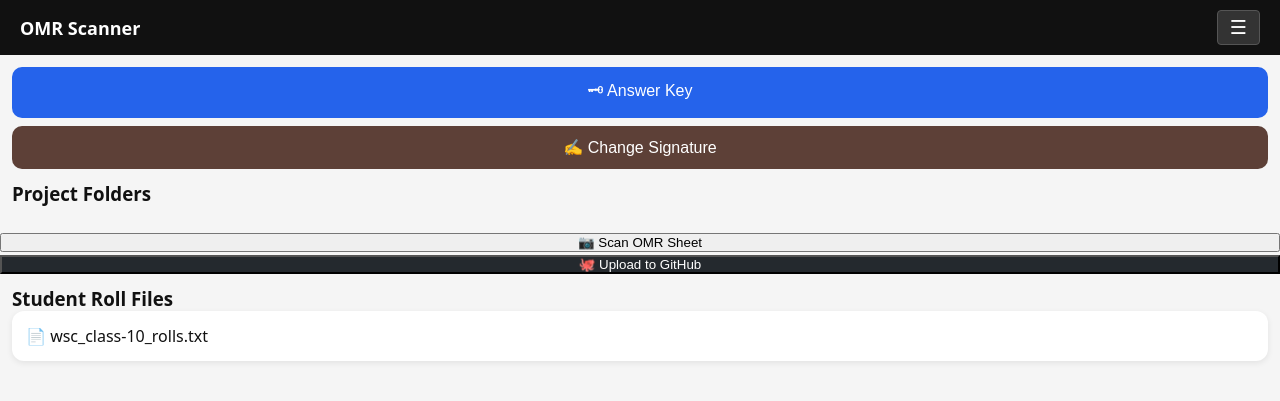
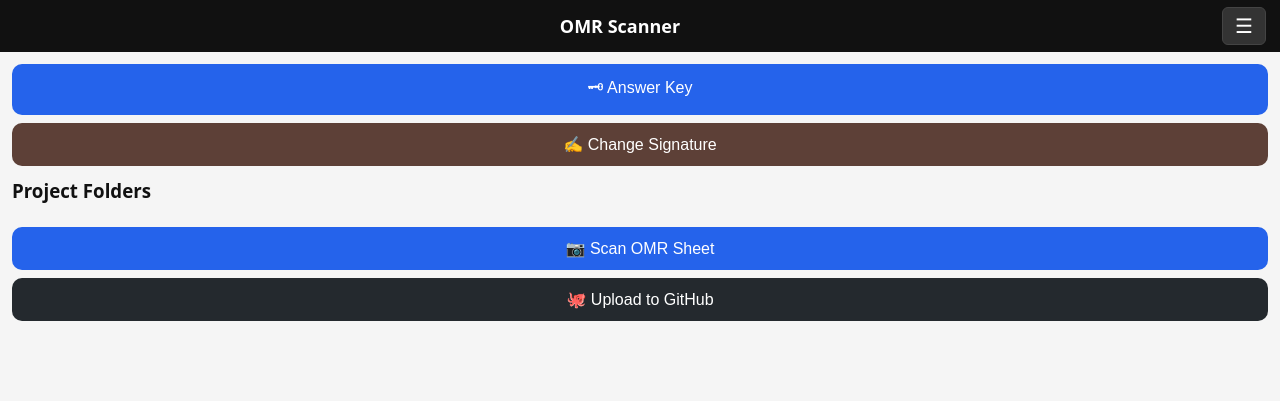
Before and after one commit to Ashit-10/PYTHON_OMR_APP, a Flask app: page / in a window 1280 px wide. Shown: the top 401 px of the page. Run offline with Flask 3, Linux system fonts and the light colour scheme.

Commit message:
Update index.html

```diff
--- a/templates/index.html
+++ b/templates/index.html
@@ -5,84 +5,18 @@
 <meta name="viewport" content="width=device-width, initial-scale=1">
 <title>OMR Dashboard</title>
 <link rel="stylesheet" href="/static/style.css">
-<style>
-  /* Menu and Header Layout */
-  header {
-    display: flex;
-    justify-content: space-between;
-    align-items: center;
-    padding: 10px 20px;
-    position: relative;
-  }
-
-  .menu-btn {
-    background: #333;
-    border: 1px solid #555;
-    color: white;
-    font-size: 1.2rem;
-    padding: 5px 12px;
-    border-radius: 4px;
-    cursor: pointer;
-    transition: background 0.2s;
-  }
-
-  .menu-btn:hover { background: #444; }
-
-  /* Dropdown styling */
-  .dropdown-content {
-    display: none;
-    position: absolute;
-    right: 20px;
-    top: 55px;
-    background-color: #2c2c2c;
-    min-width: 200px;
-    box-shadow: 0px 8px 16px 0px rgba(0,0,0,0.5);
-    z-index: 1000;
-    border-radius: 8px;
-    border: 1px solid #444;
-    overflow: hidden;
-  }
-
-  .dropdown-content button {
-    color: white;
-    padding: 12px 16px;
-    text-decoration: none;
-    display: flex;
-    justify-content: space-between;
-    align-items: center;
-    width: 100%;
-    border: none;
-    background: none;
-    cursor: pointer;
-    font-size: 0.9rem;
-    border-bottom: 1px solid #333;
-  }
-
-  .dropdown-content button:hover { background-color: #3d3d3d; }
-
-  .pixel-badge {
-    background: #00ff00;
-    color: #000;
-    padding: 2px 6px;
-    border-radius: 4px;
-    font-family: monospace;
-    font-weight: bold;
-    font-size: 0.8rem;
-  }
-
-  .show { display: block; }
-</style>
 </head>
 <body>
 
 <header>
   <span>OMR Scanner</span>
+  <div class="menu-container">
     <button class="menu-btn" onclick="toggleMenu()">☰</button>
-
     <div id="myDropdown" class="dropdown-content">
       <button onclick="openPixelModal()">
         ⚫ Black Pixel <span id="pixelValDisplay" class="pixel-badge">--</span>
       </button>
+    </div>
   </div>
 </header>
 
@@ -95,11 +29,11 @@
 <div id="pixelModal" class="modal hidden">
   <div class="modal-content">
     <h3>Adjust Pixel Threshold</h3>
-    <p style="font-size: 0.8rem; color: #aaa; margin-bottom: 15px;">Modify <b>pixel_value</b> in config file:</p>
-    <input type="number" id="pixelInput" style="width: 100%; padding: 12px; background: #222; color: #fff; border: 1px solid #444; border-radius: 4px; margin-bottom: 20px;">
+    <p style="font-size: 0.8rem; color: #666;">Modify <b>pixel_value</b> in config</p>
+    <input type="number" id="pixelInput">
     <div class="modal-buttons">
-      <button onclick="savePixelValue()">Save Config</button>
-      <button onclick="closePixelModal()" style="background:#cc0000;">Cancel</button>
+      <button onclick="savePixelValue()">Save</button>
+      <button onclick="closePixelModal()" style="background:#cc0000; color:white;">Cancel</button>
     </div>
   </div>
 </div>
@@ -107,13 +41,11 @@
 <div id="signModal" class="modal hidden">
   <div class="modal-content">
     <h3>Select Signature</h3>
-    <div style="display: flex; flex-direction: column; gap: 10px; margin-top: 15px;">
-      <button onclick="updateSignature('ashit_sign.png')" style="background: #444;">Ashit</button>
-      <button onclick="updateSignature('rupa_sign.png')" style="background: #444;">Rupa</button>
-      <button onclick="updateSignature('lakhia_sign.png')" style="background: #444;">Lakhia Bhai</button>
-      <button onclick="updateSignature('ananta_sign.png')" style="background: #444;">Ananta</button>
-      <button onclick="closeSignModal()" style="background: #cc0000; margin-top: 10px;">Cancel</button>
-    </div>
+    <button onclick="updateSignature('ashit_sign.png')">Ashit</button>
+    <button onclick="updateSignature('rupa_sign.png')">Rupa</button>
+    <button onclick="updateSignature('lakhia_sign.png')">Lakhia Bhai</button>
+    <button onclick="updateSignature('ananta_sign.png')">Ananta</button>
+    <button onclick="closeSignModal()" style="background: #cc0000; color: white; margin-top: 10px;">Cancel</button>
   </div>
 </div>
 
@@ -123,72 +55,71 @@
   {% set ordered_list = ['input', 'output', 'error_images', 'duplicates'] %}
   {% for target in ordered_list %}
     {% if target in folders %}
-      <div class="folder-card" onclick="openFolder('{{ target }}')" style="display: flex; justify-content: space-between; align-items: center;">
+      <div class="folder-card" onclick="openFolder('{{ target }}')">
         <span>📁 {{ target }}</span>
-        <div style="display: flex; align-items: center; gap: 10px;">
-          <span style="background: #444; padding: 2px 8px; border-radius: 12px; font-size: 0.8rem; color: #fff;">
-            {{ folder_counts[target] }} Images
+        <span class="pixel-badge" style="background: #444; color: #fff;">
+          {{ folder_counts[target] }}
         </span>
-        </div>
       </div>
     {% endif %}
   {% endfor %}
   </div>
 </section>
 
+<div class="actions">
   <button onclick="location.href='/scan'">📷 Scan OMR Sheet</button>
   <button onclick="showGitModal()" style="background-color: #24292e; color: white;">🐙 Upload to GitHub</button>
+</div>
 
 <div id="gitModal" class="modal hidden">
   <div class="modal-content">
-    <h3>GitHub Upload Details</h3>
+    <h3>GitHub Upload</h3>
     <label>Tuition:</label>
-    <div style="margin: 10px 0;">
-      <input type="radio" id="mvm" name="tuition" value="mvm" checked> <label for="mvm">MVM</label>
-      <input type="radio" id="wsc" name="tuition" value="wsc"> <label for="wsc">WSC</label>
+    <div>
+      <input type="radio" id="mvm" name="tuition" value="mvm" checked> MVM
+      <input type="radio" id="wsc" name="tuition" value="wsc"> WSC
     </div>
-    <input id="gitCls" placeholder="Class (e.g. 10)">
-    <input id="gitSub" placeholder="Subject (e.g. Physics)">
+    <input id="gitCls" placeholder="Class">
+    <input id="gitSub" placeholder="Subject">
     <div class="modal-buttons">
       <button onclick="submitGitUpload()">Upload</button>
-      <button onclick="closeGitModal()" style="background:#666;">Cancel</button>
+      <button onclick="closeGitModal()">Cancel</button>
     </div>
   </div>
 </div>
 
 <section id="log-section" class="card hidden" style="margin: 12px; background: #1e1e1e; color: #00ff00; border-radius: 8px; overflow: hidden;">
-  <div style="background: #333; padding: 8px 12px; display: flex; justify-content: space-between; align-items: center;">
-    <span style="font-size: 0.8rem; font-family: monospace; color: #ccc;">termux_terminal_output</span>
-    <button onclick="document.getElementById('log-section').classList.add('hidden')" style="background:none; border:none; color:white; cursor:pointer;">✕</button>
+  <div style="background: #333; padding: 8px; display: flex; justify-content: space-between;">
+    <span style="font-size: 0.7rem; font-family: monospace;">terminal_output</span>
+    <button onclick="document.getElementById('log-section').classList.add('hidden')" style="background:none; width:auto; padding:0; color:white;">✕</button>
   </div>
-  <div id="terminal-logs" style="padding: 10px; max-height: 250px; overflow-y: auto; font-family: 'Courier New', monospace; font-size: 0.85rem; line-height: 1.5;"></div>
+  <div id="terminal-logs" style="padding: 10px; max-height: 200px; overflow-y: auto; font-family: monospace; font-size: 0.8rem;"></div>
 </section>
 
-<section class="card" style="margin: 12px;">
-  <h3>Student Roll Files</h3>
-  <div id="rolls-files">
-    {% for file in rolls_files %}
-      <div class="folder-card" onclick="location.href='/edit_rolls?file={{ file }}'">📄 {{ file }}</div>
-    {% endfor %}
+<div id="modal" class="modal hidden">
+  <div class="modal-content">
+    <h3>Create Project</h3>
+    <input id="clsInput" placeholder="Class">
+    <input id="subInput" placeholder="Subject">
+    <div class="modal-buttons">
+      <button onclick="createFolder()">Create</button>
+      <button onclick="closeModal()">Cancel</button>
     </div>
-</section>
+  </div>
+</div>
 
 <script>
-/* --- NEW MENU LOGIC --- */
 function toggleMenu() {
     document.getElementById("myDropdown").classList.toggle("show");
     fetchPixelValue();
 }
 
-// Close dropdown if user clicks outside
+// Close dropdown if clicked outside
 window.onclick = function(event) {
   if (!event.target.matches('.menu-btn')) {
     var dropdowns = document.getElementsByClassName("dropdown-content");
     for (var i = 0; i < dropdowns.length; i++) {
-      var openDropdown = dropdowns[i];
-      if (openDropdown.classList.contains('show')) {
-        openDropdown.classList.remove('show');
-      }
+      if (dropdowns[i].classList.contains('show')) dropdowns[i].classList.remove('show');
     }
   }
 }
@@ -197,19 +128,14 @@ function fetchPixelValue() {
     fetch("/get_config")
     .then(r => r.json())
     .then(data => {
-        const val = data.pixel_value || "0";
+        const val = data.pixel_value || "--";
         document.getElementById("pixelValDisplay").innerText = val;
         document.getElementById("pixelInput").value = val;
     });
 }
 
-function openPixelModal() {
-    document.getElementById("pixelModal").classList.remove("hidden");
-}
-
-function closePixelModal() {
-    document.getElementById("pixelModal").classList.add("hidden");
-}
+function openPixelModal() { document.getElementById("pixelModal").classList.remove("hidden"); }
+function closePixelModal() { document.getElementById("pixelModal").classList.add("hidden"); }
 
 function savePixelValue() {
     const val = document.getElementById("pixelInput").value;
@@ -217,17 +143,12 @@ function savePixelValue() {
         method: "POST",
         headers: { "Content-Type": "application/json" },
         body: JSON.stringify({ pixel_value: val })
-    })
-    .then(response => {
-        if (response.ok) {
-            alert("Pixel value updated successfully!");
+    }).then(() => {
         document.getElementById("pixelValDisplay").innerText = val;
         closePixelModal();
-        }
     });
 }
 
-/* --- EXISTING LOGIC --- */
 function showSignModal() { document.getElementById("signModal").classList.remove("hidden"); }
 function closeSignModal() { document.getElementById("signModal").classList.add("hidden"); }
 
@@ -236,13 +157,7 @@ function updateSignature(filename) {
         method: "POST",
         headers: { "Content-Type": "application/json" },
         body: JSON.stringify({ signature: filename })
-    })
-    .then(response => {
-        if (response.ok) {
-            alert("Signature updated to: " + filename);
-            closeSignModal();
-        }
-    });
+    }).then(() => closeSignModal());
 }
 
 function showGitModal() { document.getElementById("gitModal").classList.remove("hidden"); }
@@ -252,12 +167,9 @@ function submitGitUpload() {
     const tution = document.querySelector('input[name="tuition"]:checked').value;
     const cls = document.getElementById("gitCls").value.trim();
     const sub = document.getElementById("gitSub").value.trim();
-    if(!cls || !sub) { alert("Please fill all fields"); return; }
     closeGitModal();
     const logSection = document.getElementById("log-section");
-    const logContainer = document.getElementById("terminal-logs");
     logSection.classList.remove("hidden");
-    logContainer.innerHTML = "Starting GitHub sync...<br>";
     const url = `/run_gitup?tution=${tution}&class=${cls}&subject=${sub}`;
     fetch(url).then(response => {
         const reader = response.body.getReader();
@@ -265,8 +177,7 @@ function submitGitUpload() {
         function read() {
             return reader.read().then(({ done, value }) => {
                 if (done) return;
-                logContainer.innerHTML += decoder.decode(value).replace(/\n/g, "<br>");
-                logContainer.scrollTop = logContainer.scrollHeight;
+                document.getElementById("terminal-logs").innerHTML += decoder.decode(value).replace(/\n/g, "<br>");
                 return read();
             });
         }
@@ -275,16 +186,13 @@ function submitGitUpload() {
 }
 
 function openFolder(f){ window.location.href = "/browse?path=" + encodeURIComponent(f); }
-function showModal(){ document.getElementById("modal").classList.remove("hidden") }
-function closeModal(){ document.getElementById("modal").classList.add("hidden") }
 function createFolder(){
-  const clsVal = document.getElementById("clsInput").value.trim();
-  const subVal = document.getElementById("subInput").value.trim();
-  if(!clsVal || !subVal){ alert("Class and Subject required"); return; }
+  const cls = document.getElementById("clsInput").value;
+  const sub = document.getElementById("subInput").value;
   fetch("/create_folder",{
     method:"POST",
     headers:{ "Content-Type":"application/json" },
-    body:JSON.stringify({class:clsVal, subject:subVal})
+    body:JSON.stringify({class:cls, subject:sub})
   }).then(() => location.reload());
 }
 function openAnswerKey() { window.location.href = "/answer_key?folder=input"; }
```
Lines whose indentation alone changed are shown as unchanged.
